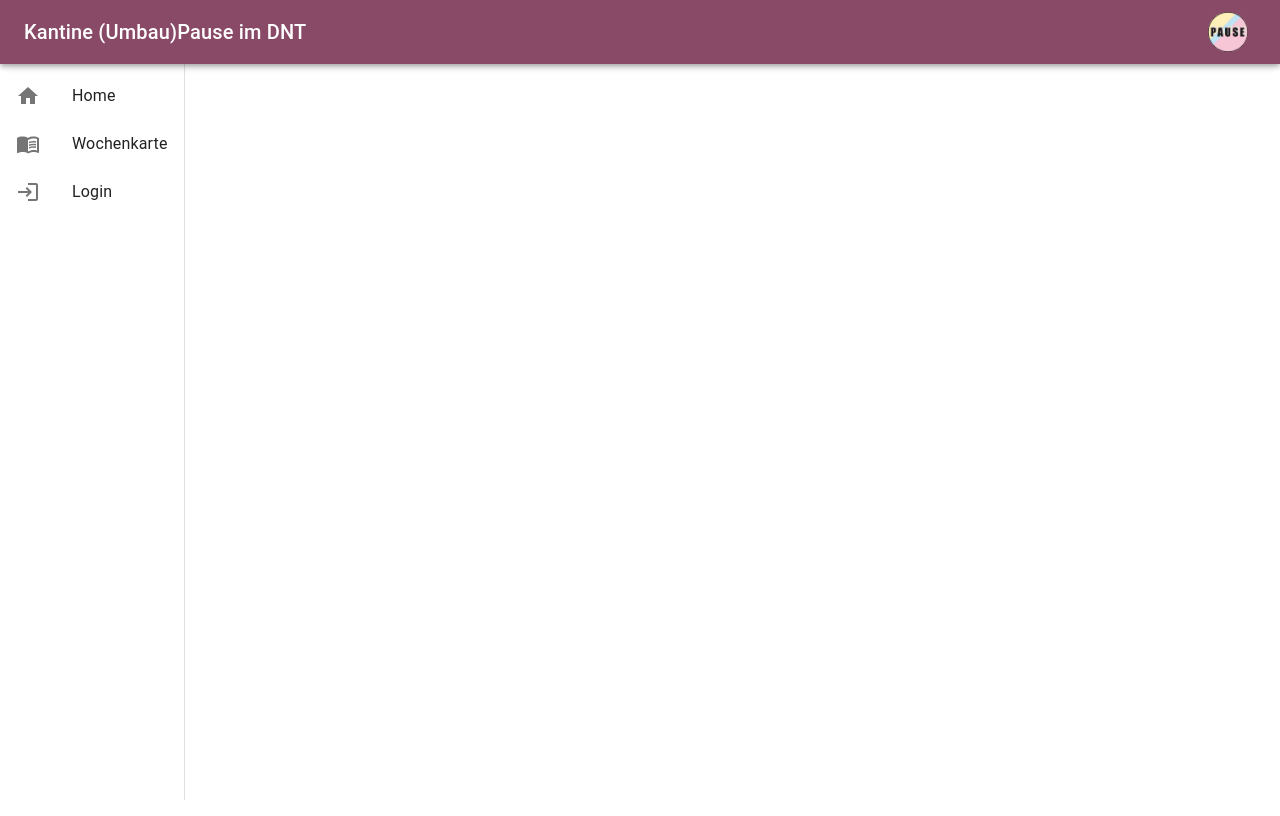
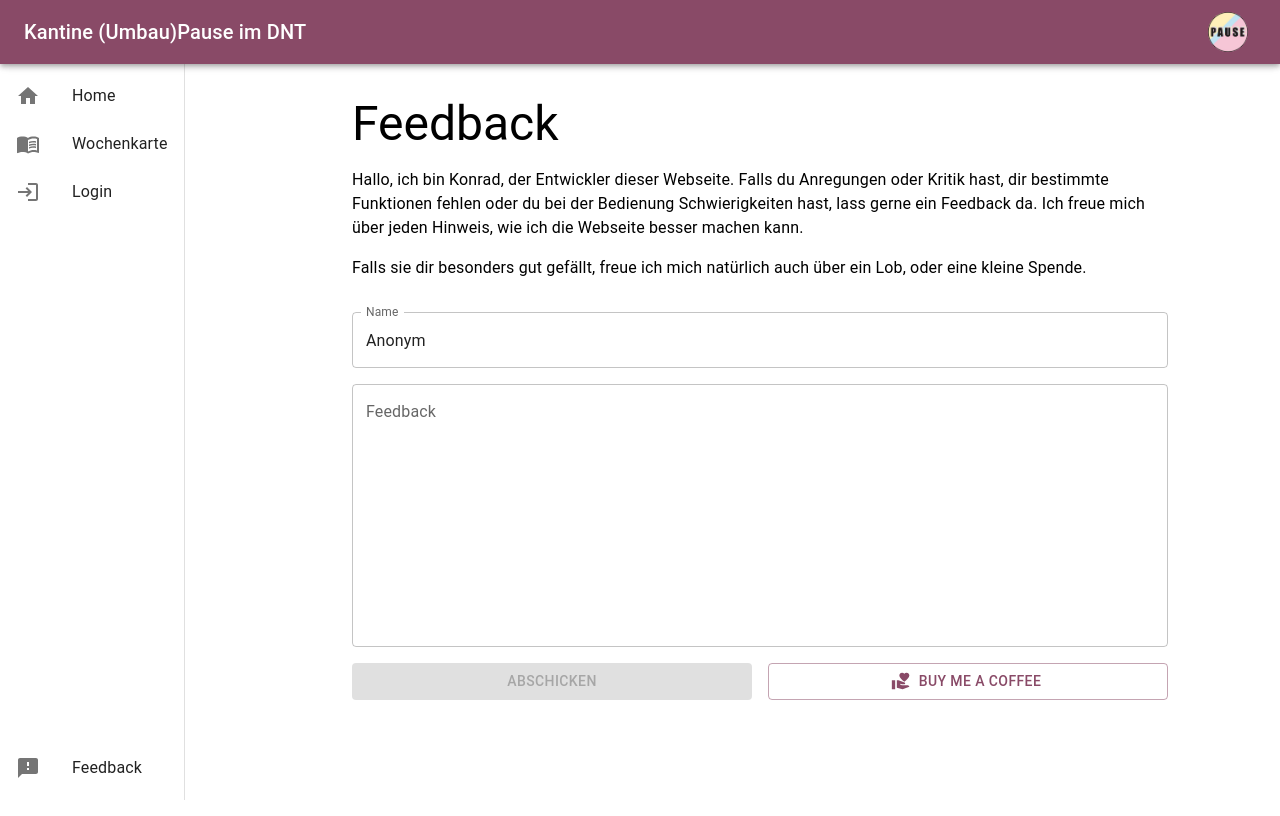
Before and after one commit to zeltbrennt/UmbauPause, a React (Vite) app in the folder frontend/: page /feedback in a window 1280 px wide. Shown: the top 816 px of the page. Built offline with nearby package versions, Linux system fonts and the light colour scheme; no server answers.

Commit message:
Implement Feedback

```diff
--- a/frontend/src/App.tsx
+++ b/frontend/src/App.tsx
@@ -15,6 +15,7 @@ import LiveWebSocket from "./components/dashboard/LiveWebSocket.tsx";
 import Landingpage from "./components/Landingpage.tsx";
 import ShowCurrentMenu from "./components/ordering/ShowCurrentMenu.tsx";
 import ValidateEmail from "./components/userAdministration/ValidateEmail.tsx";
+import Feedback from "./components/Feedback.tsx";
 
 function App() {
 
@@ -62,6 +63,7 @@ function App() {
                             <Route path="/statistics/this-week" element={<OrderOverview/>}/>
                             <Route path="/live" element={<LiveWebSocket/>}/>
                             <Route path="/user/verify" element={<ValidateEmail/>}/>
+                            <Route path="/feedback" element={<Feedback/>}/>
                         </Routes>
                     </AppFrame>
                 </Container>
--- a/frontend/src/components/AppFrame.tsx
+++ b/frontend/src/components/AppFrame.tsx
@@ -15,6 +15,7 @@ import EditNoteIcon from '@mui/icons-material/EditNote';
 import LoginIcon from '@mui/icons-material/Login';
 import LogoutIcon from '@mui/icons-material/Logout';
 import HomeIcon from '@mui/icons-material/Home';
+import FeedbackIcon from '@mui/icons-material/Feedback';
 import TableViewIcon from '@mui/icons-material/TableView';
 import InsightsIcon from '@mui/icons-material/Insights';
 import ShoppingCartIcon from '@mui/icons-material/ShoppingCart';
@@ -59,7 +60,7 @@ export default function AppFrame({
                                  flexShrink: 0,
                              }}>
                 <Toolbar/>
-                <Box sx={{overflow: 'auto'}}>
+                <Box sx={{overflow: 'auto', display: 'flex', flexDirection: 'column', height: '100%'}}>
                     <List>
                         <ListItem disablePadding key="home">
                             <ListItemButton onClick={() => {
@@ -142,6 +143,20 @@ export default function AppFrame({
                             </ListItemButton>
                         </ListItem>
                     </List>
+                    <Box sx={{flexGrow: 1}}></Box>
+                    <List>
+                        <ListItem disablePadding key="feedback">
+                            <ListItemButton onClick={() => {
+                                setDrawerOpen(false)
+                                navigate("/feedback")
+                            }}>
+                                <ListItemIcon>
+                                    <FeedbackIcon/>
+                                </ListItemIcon>
+                                <ListItemText primary={"Feedback"}/>
+                            </ListItemButton>
+                        </ListItem>
+                    </List>
                 </Box>
             </SwipeableDrawer>
             <Box component="main" sx={{flexGrow: 1, p: 3}}>
--- /dev/null
+++ b/frontend/src/components/Feedback.tsx
@@ -0,0 +1,72 @@
+import {Alert, Box, Button, Container, Fade, Stack, TextField, Typography} from "@mui/material";
+import {FormEvent, useEffect, useState} from "react";
+import VolunteerActivismIcon from '@mui/icons-material/VolunteerActivism';
+
+export default function Feedback() {
+
+    const [submitted, setSubmitted] = useState(false)
+    const [name, setName] = useState("Anonym")
+    const [feedback, setFeedback] = useState("")
+    const [error, setError] = useState(false)
+    const handleSubmit = (event: FormEvent<HTMLFormElement>) => {
+        event.preventDefault()
+        const data = new FormData(event.currentTarget)
+        const feedback = data.get("feedback")
+        setSubmitted(true)
+        //todo: send feedback to server
+        console.log(`${name} submitted: ${feedback}`)
+    }
+
+    useEffect(() => {
+        if (submitted) {
+            const timer = setTimeout(() => {
+                setSubmitted(false)
+            }, 3000)
+            return () => clearTimeout(timer)
+        }
+    }, [submitted])
+
+    return (
+        <Container>
+            <Typography variant="h3">Feedback</Typography>
+            <Typography marginTop={2} marginBottom={2}>
+                Hallo, ich bin Konrad, der Entwickler dieser Webseite. Falls du Anregungen oder Kritik hast, dir
+                bestimmte Funktionen fehlen
+                oder du bei der Bedienung Schwierigkeiten hast, lass gerne ein Feedback da. Ich freue mich über jeden
+                Hinweis, wie ich die Webseite besser machen kann.
+            </Typography>
+            <Typography marginBottom={4}>
+                Falls sie dir besonders gut gefällt, freue ich mich natürlich auch über ein Lob, oder eine kleine
+                Spende.
+            </Typography>
+            <Box component={"form"} onSubmit={handleSubmit}>
+                <Stack spacing={2}>
+
+                    <TextField label={"Name"} defaultValue={name} name="name"></TextField>
+                    <TextField multiline
+                               rows={10}
+                               label={"Feedback"}
+                               placeholder={"I like the app!"}
+                               name="feedback"
+                               onChange={(event) => setFeedback(event.target.value)}
+                    />
+                    <Stack direction={"row"} spacing={2}>
+
+                        <Button fullWidth type={"submit"} variant={"contained"}
+                                disabled={!feedback.trim()}>Abschicken</Button>
+                        <Button fullWidth startIcon={<VolunteerActivismIcon/>} variant="outlined" onClick={() => {
+                            console.log("buy me a coffee")
+                            window.open("https://paypal.me/zeltbrennt/5")
+                        }}>Buy me a coffee</Button>
+                    </Stack>
+                    <Fade in={submitted}>
+                        <Alert severity="success">Vielen Dank für dein Feedback!</Alert>
+                    </Fade>
+                    <Fade in={error}>
+                        <Alert severity="error">Es ist ein Fehler aufgetreten</Alert>
+                    </Fade>
+                </Stack>
+            </Box>
+        </Container>
+    )
+}
```
